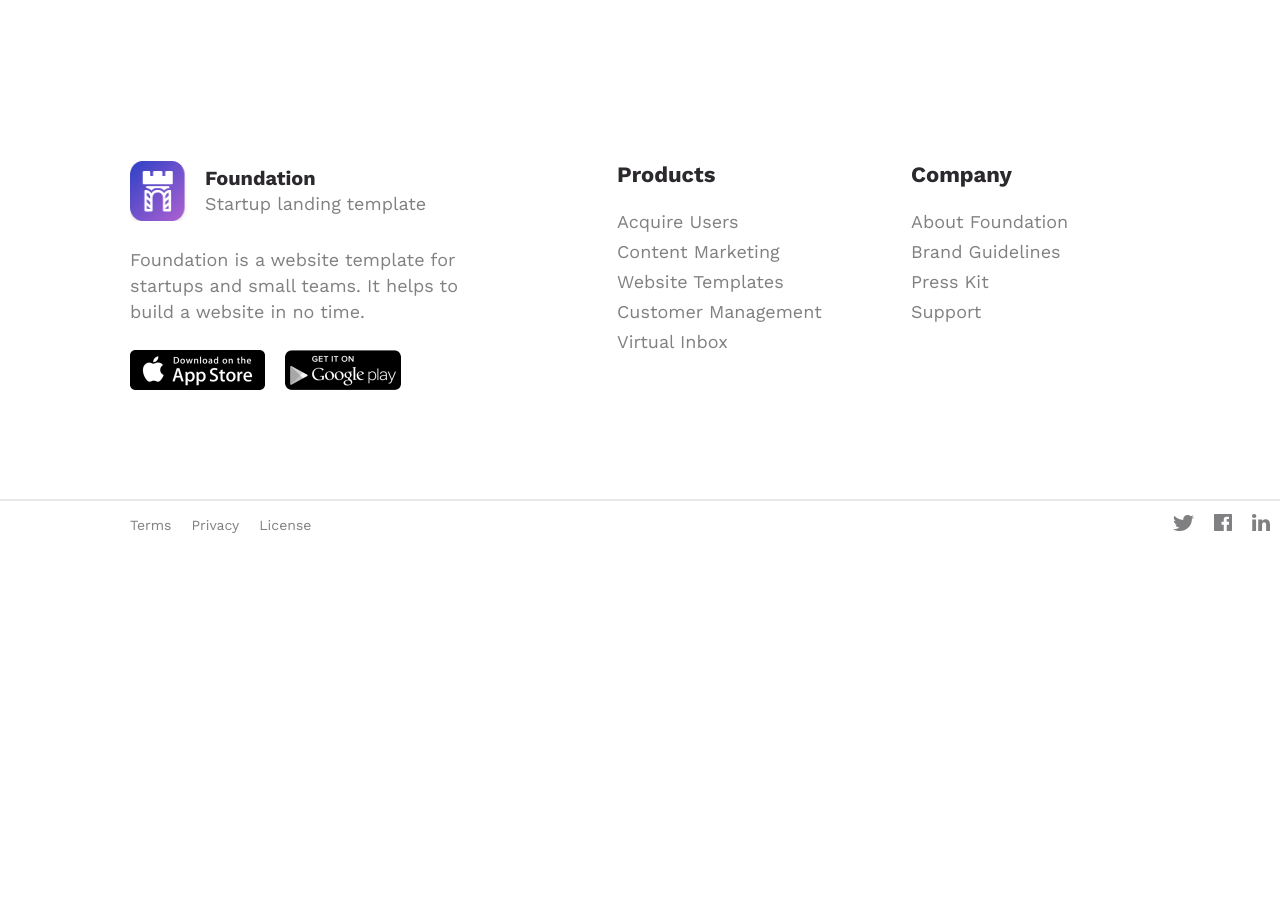
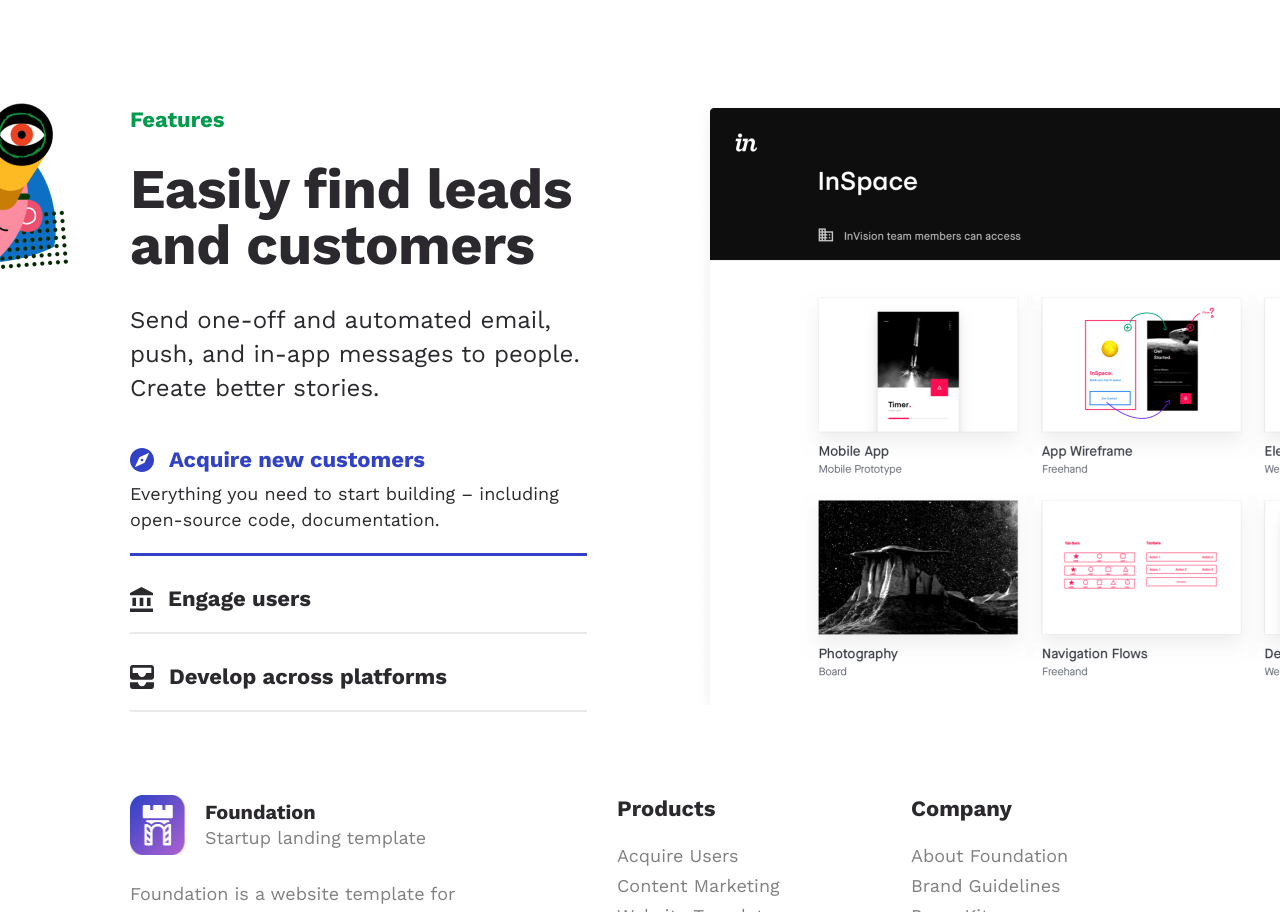
Before and after one commit to BogdanWazer/gromcode-1, a plain HTML site: page index.html in a window 1280 px wide. Shown: the part 1064-1976 px from the top of the page. Before the commit the page ends 1615 px from the top, so only its background shows below. Drawn offline with nearby package versions, Linux system fonts and the light colour scheme.

Commit message:
features__done

```diff
--- a/index.html
+++ b/index.html
@@ -88,6 +88,73 @@
         <img src="./img/brands/mashable-logo.png" alt="Mashable Logo" />
         <img src="./img/brands/wsj-logo.png" alt="WSJ Logo" />
         <img src="./img/brands/google-logo.png" alt="Google Logo" />
+      </section>
+
+      <!-- Features Section -->
+
+      <section class="features">
+        <div class="features__row">
+          <h4 class="features__green">Features</h4>
+          <h2 class="features__header">Easily find leads and customers</h2>
+          <p class="features__text">
+            Send one-off and automated email, push, and in-app messages to
+            people. Create better stories.
+          </p>
+
+          <div class="advantages-main">
+            <div class="features__advantages">
+              <img
+                src="./img/features/compass-icon.svg"
+                alt="Compass"
+                class="features__advantages-icon"
+              />
+              <p class="features__advantages-text">Acquire new customers</p>
+            </div>
+
+            <p class="features__advantages-description">
+              Everything you need to start building – including open-source
+              code, documentation.
+            </p>
+
+            <div class="features__advantages-line"></div>
+          </div>
+
+          <!--  -->
+
+          <div class="features__advantages-item">
+            <img
+              src="./img/features/law.svg"
+              alt="Compass"
+              class="features__advantages-icon-tem"
+            />
+            <p class="features__advantages-text-item">Engage users</p>
+          </div>
+
+          <div class="features__advantages-line-item"></div>
+
+          <!--  -->
+
+          <div class="features__advantages-item">
+            <img
+              src="./img/features/files.svg"
+              alt="Compass"
+              class="features__advantages-icon"
+            />
+            <p class="features__advantages-text-item">
+              Develop across platforms
+            </p>
+          </div>
+
+          <div class="features__advantages-line-item"></div>
+        </div>
+
+        <img class="features__eye" src="./img/features/eye.png" alt="" />
+
+        <img
+          src="./img/features/inspace.png"
+          alt="Main"
+          class="features__main"
+        />
       </section>
 
       <!-- Footer -->
--- a/scss/_brands.scss
+++ b/scss/_brands.scss
@@ -3,7 +3,6 @@
   width: 1140px;
   margin: auto;
   justify-content: space-between;
-  padding-bottom: 81px;
   padding-top: 30px;
   align-items: center;
   max-height: 100%;
--- /dev/null
+++ b/scss/_features.scss
@@ -0,0 +1,112 @@
+.features {
+  position: relative;
+  width: 1140px;
+  margin: auto;
+  margin-top: 106px;
+
+  &__eye {
+    display: flex;
+    position: absolute;
+    top: 0px;
+    left: -150px;
+  }
+
+  &__main {
+    position: absolute;
+    top: 0;
+    right: -126px;
+  }
+
+  &__row {
+    display: flex;
+    flex-direction: column;
+  }
+
+  &__green {
+    font-weight: 700;
+    font-size: 22px;
+    line-height: 34px;
+    color: #009b4d;
+    margin-bottom: 24px;
+  }
+
+  &__header {
+    width: 462px;
+    height: 112px;
+    font-weight: 700;
+    font-size: 56px;
+    line-height: 56px;
+    letter-spacing: -0.5px;
+    margin-bottom: 30px;
+  }
+
+  &__text {
+    width: 461px;
+    height: 102px;
+    font-weight: 400;
+    font-size: 24px;
+    line-height: 34px;
+  }
+}
+
+.features__advantages {
+  display: flex;
+  align-items: center;
+  margin-top: 42px;
+
+  &-item {
+    display: flex;
+    align-items: center;
+    margin-top: 30px;
+  }
+
+  &-icon {
+    width: 24px;
+    height: 24px;
+
+    &-item {
+      color: #2b292d;
+    }
+  }
+
+  &-text {
+    font-weight: 700;
+    font-size: 22px;
+    color: #3142c6;
+    line-height: 26px;
+    margin-left: 15px;
+    cursor: pointer;
+
+    &-item {
+      font-weight: 700;
+      font-size: 22px;
+      line-height: 26px;
+      margin-left: 15px;
+      cursor: pointer;
+      color: #2b292d;
+    }
+  }
+
+  &-description {
+    width: 459px;
+    font-weight: 400;
+    font-size: 18px;
+    line-height: 26px;
+    margin-top: 8px;
+  }
+
+  &-line {
+    margin-top: 20px;
+    width: 457px;
+    height: 3px;
+    background-color: #3142c6;
+
+    &-item {
+      margin-top: 20px;
+      width: 457px;
+      height: 2px;
+      background-color: #2b292d;
+      opacity: 0.1;
+    }
+  }
+}
--- a/scss/main.scss
+++ b/scss/main.scss
@@ -10,3 +10,4 @@
 @import './top-section';
 @import './about';
 @import './brands';
+@import './features';
```
Also changed, not shown: img/features/compass-icon.svg (added), img/features/eye.png (added), img/features/files.svg (added), img/features/inspace.png (added), img/features/law.svg (added), scss/main.css, 1 other file.
